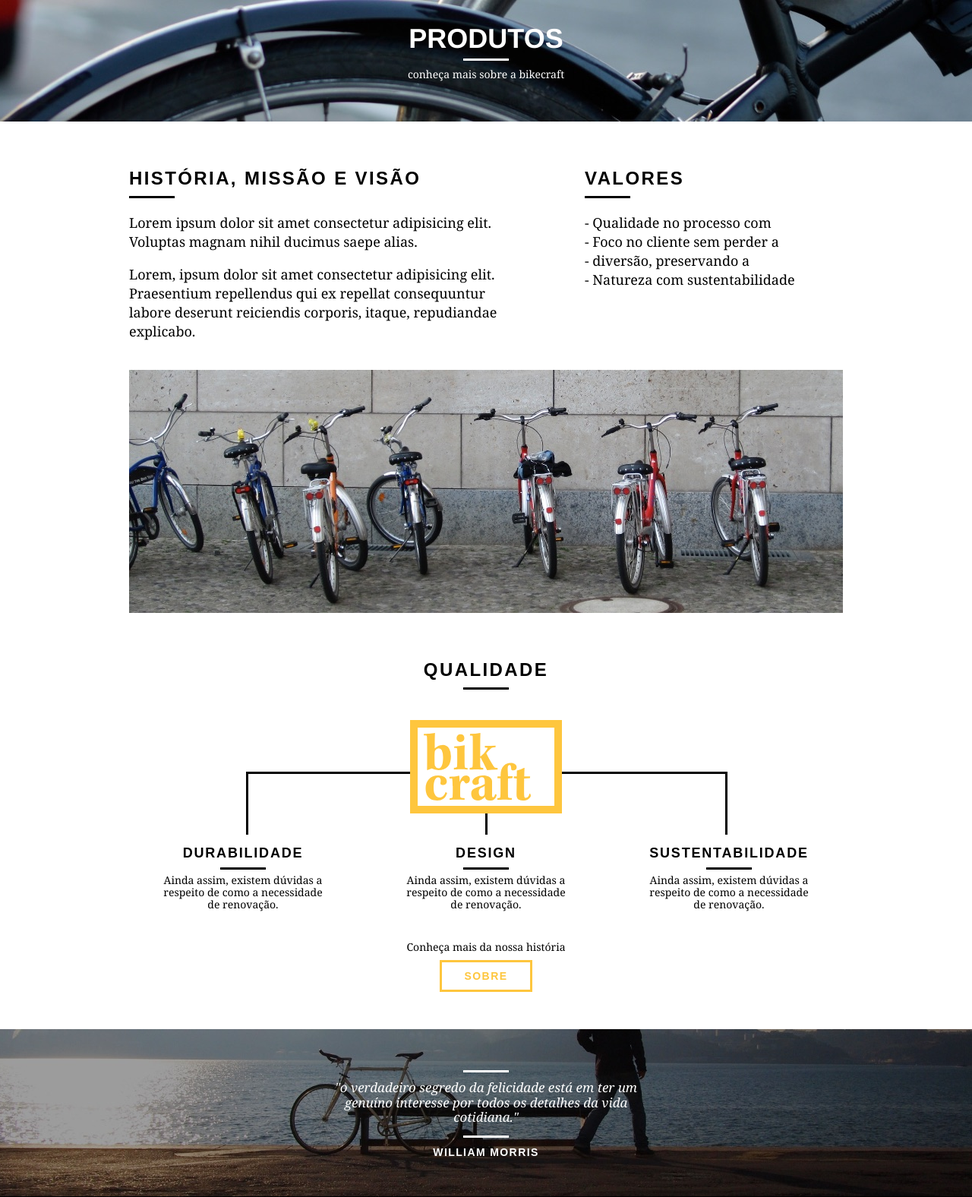
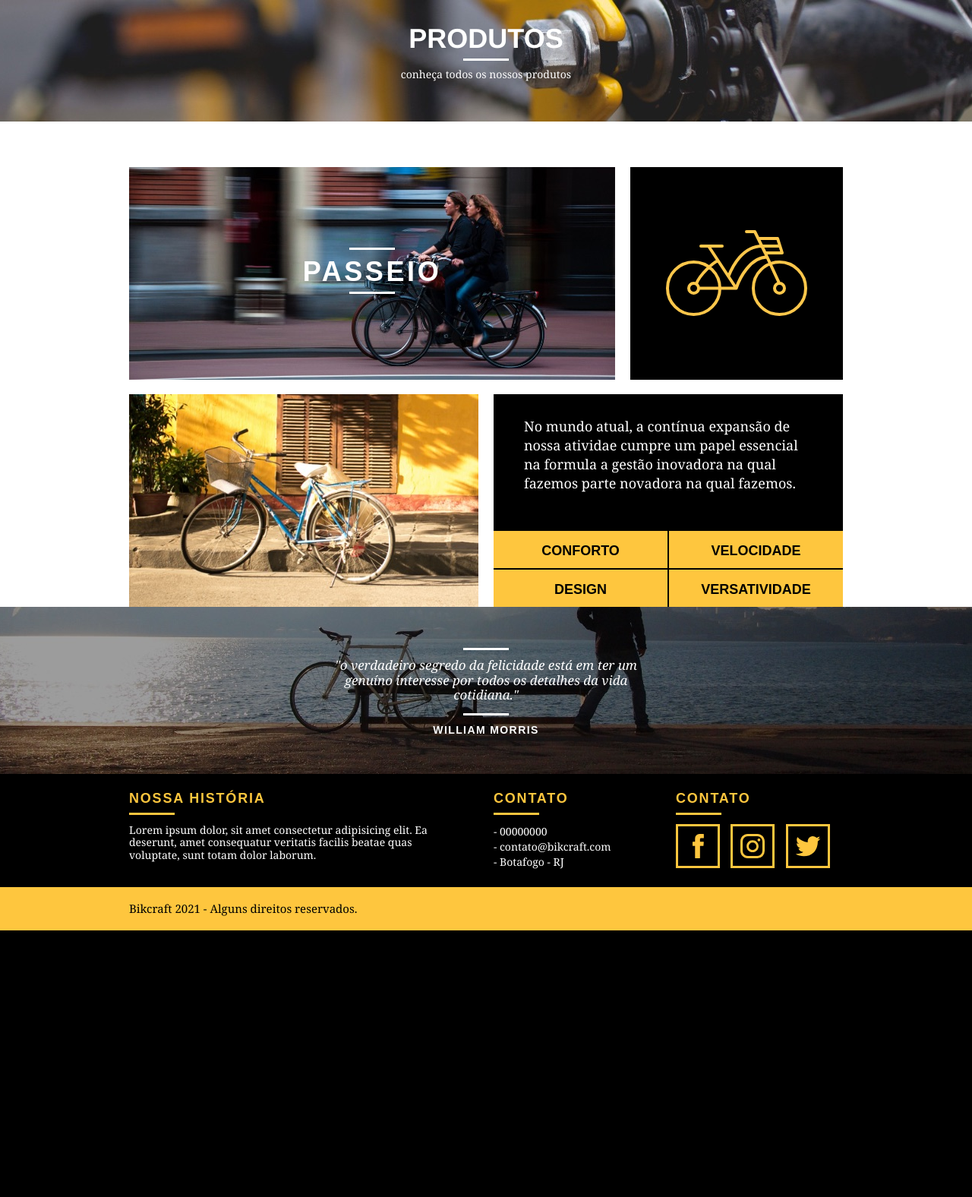
Before and after one commit to itsGabrielCruz/bikecraft, a PHP site: page /produtos.html in a window 1280 px wide. Shown: the part 92-1668 px from the top of the page at 76% size. After the commit the page ends 1317 px from the top, so only its background shows below. Run offline with PHP 8.4, Linux system fonts and the light colour scheme.

Commit message:
Update produtos

```diff
--- a/web/css/produtos.css
+++ b/web/css/produtos.css
@@ -1,25 +1,72 @@
-.interna_sobre {
-    background: url("../img/bg-sobre.jpg") no-repeat center;
+.interna_produtos {
+    background: url("../img/bg-produtos.jpg") no-repeat center;
     background-size: cover;
 }
 
-.missao_sobre {
+.produto_item {
     padding-top: 60px;
 }
 
-.missao_sobre p  {
+.produto_item h2 {
+    font-size: 36px;
+    color: #fff;
+    text-align: center;
+    text-transform: uppercase;
+    letter-spacing: .1em;
+    font-weight: bold;
+    position: relative;
+    top: -180px;
+    margin-bottom: -56px;
+
+}
+
+.produto_item h2:after, .produto_item h2:before  {
+    content: "";
+    display: block;
+    width: 60px;
+    height: 3px;
+    background: #fff;
+    margin: 6px auto 8px auto;
+}
+
+.produto_icone {
+    background: #000;
+    padding: 70px 0;
+}
+
+.produto_icone img {
+    margin: 0 auto;
+}
+
+.produto_info {
+    background: #000;
+}
+
+.produto_info p {
+    color: #fff;
     font-size: 18px;
     line-height: 25px;
-    margin-bottom: 1em;
-    padding-right: 60px;
+    height: 180px;
+    padding: 30px 40px;
 }
 
-.missao_sobre ul li {
-    font-family: Georgia, 'Times New Roman', Times, serif;
+.produto_info ul li {
+    background: #fec63e;
+    text-transform: uppercase;
     font-size: 18px;
-    line-height: 25px;
+    font-weight: bold;
+    line-height: 20px;
+    float: left;
+    width: 229px;
+    height: 49px;
+    text-align: center;
+    padding-top: 16px;
 }
 
-.foto_equipe {
-    padding-top: 20px;
+.produto_info ul li:nth-child(1), .produto_info ul li:nth-child(2) {
+    margin-bottom: 2px;
 }
+
+.produto_info ul li:nth-child(even) {
+    margin-left: 2px;
+}
--- a/web/produtos.html
+++ b/web/produtos.html
@@ -7,7 +7,7 @@
 		<link rel="stylesheet" href="css/reset.css">
 		<link rel="stylesheet" href="css/grid.css">
 		<link rel="stylesheet" href="css/style.css">
-    <link rel="stylesheet" href="css/sobre.css">
+    <link rel="stylesheet" href="css/produtos.css">
 
 	</head>
 	<body>
@@ -27,55 +27,32 @@
 		</div>
 	</header>
 
-  <section class="introducao-interna interna_sobre">
+  <section class="introducao-interna interna_produtos">
     <div class="container">
       <h1>Produtos</h1>
-      <p>conheça mais sobre a bikecraft</p>
+      <p>conheça todos os nossos produtos</p>
     </div>
   </section>
 
-  <section class="missao_sobre container">
-    <div class="grid-10">
-    <h2 class="subtitulo-interno">História, Missão e Visão</h2>
-    <p>Lorem ipsum dolor sit amet consectetur adipisicing elit. Voluptas magnam nihil ducimus saepe alias. </p>
-    <p>Lorem, ipsum dolor sit amet consectetur adipisicing elit. Praesentium repellendus qui ex repellat consequuntur labore deserunt reiciendis corporis, itaque, repudiandae explicabo.</p>
+  <section class="container produto_item">
+    <div class="grid-11">
+      <img src="img/produtos/bikcraft-passeio-1.jpg" alt="Bikecraft passeio">
+      <h2>Passeio</h2>
     </div>
-
-    <div class="grid-6">
-      <h2 class="subtitulo-interno">Valores</h2>
+    <div class="grid-5 produto_icone">
+      <img src="img/produtos/passeio.svg" alt="Bikecraft passeio">
+    </div>
+    <div class="grid-8">
+      <img src="img/produtos/bikcraft-passeio-2.jpg" alt="Bikecraft passeio">
+    </div>
+    <div class="grid-8 produto_info">
+      <p>No mundo atual, a contínua expansão de nossa atividae cumpre um papel essencial na formula a gestão inovadora na qual fazemos parte novadora na qual fazemos. </p>
       <ul>
-        <li>- Qualidade no processo com</li>
-        <li>- Foco no cliente sem perder a</li>
-        <li>- diversão, preservando a</li>
-        <li>- Natureza com sustentabilidade</li>
+        <li>Conforto</li>
+        <li>Velocidade</li>
+        <li>Design</li>
+        <li>Versatividade</li>
       </ul>
-    </div>
-
-    <div class="grid-16 foto_equipe">
-      <img src="img/equipe-bikcraft.jpg" alt="">
-    </div>
-  </section>
-
-  <section class="qualidade container">
-    <h2 class="subtitulo">Qualidade</h2>
-    <img src="img/bikcraft-qualidade.svg" alt="Bikcraft">
-    <ul class="qualidade_lista">
-      <li class="grid-1-3">
-        <h3>Durabilidade</h3>
-        <p>Ainda assim, existem dúvidas a respeito de como a necessidade de renovação.</p>
-      </li>
-      <li class="grid-1-3">
-        <h3>Design</h3>
-        <p>Ainda assim, existem dúvidas a respeito de como a necessidade de renovação.</p>
-      </li>
-      <li class="grid-1-3">
-        <h3>Sustentabilidade</h3>
-        <p>Ainda assim, existem dúvidas a respeito de como a necessidade de renovação.</p>
-      </li>
-    </ul>
-    <div class="call">
-      <p>Conheça mais da nossa história</p>
-      <a href="sobre.html" class="btn btn-preto">Sobre</a>
     </div>
   </section>
 
```
